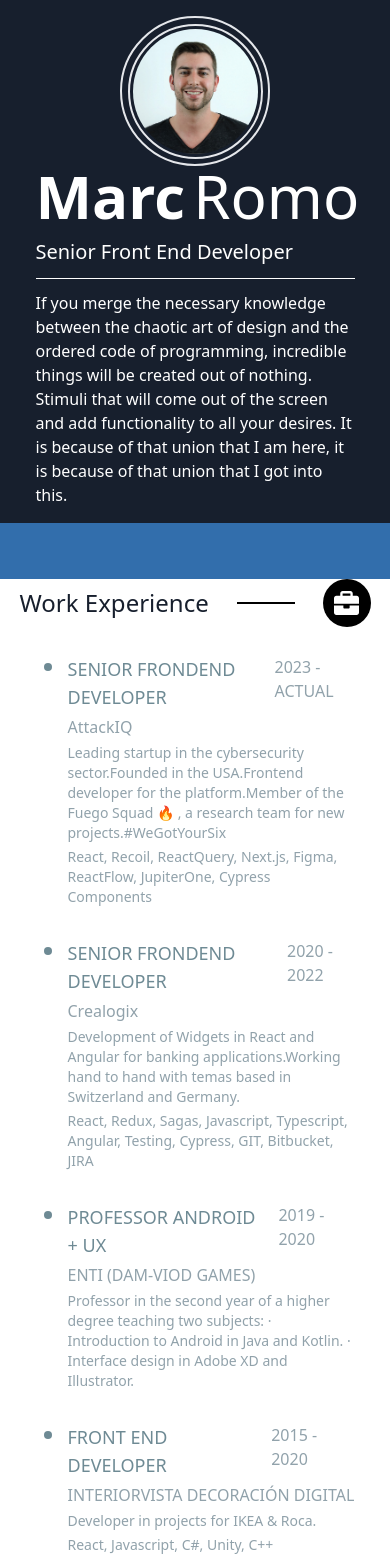
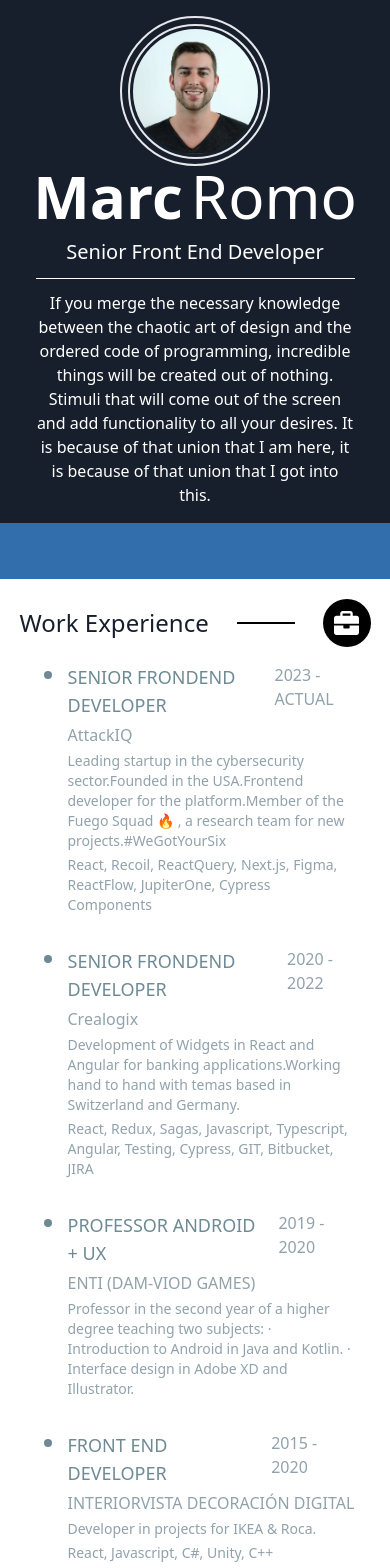
Before and after one commit to marcromotarre/complete-intro-to-react-v8, a React (Vite) app: page / in a window 390 px wide. Shown: the top 1568 px of the page. Built offline with nearby package versions, Linux system fonts and the light colour scheme.

Commit message:
media queries

```diff
--- a/src/App.tsx
+++ b/src/App.tsx
@@ -19,16 +19,16 @@ const App = () => {
         <div className="bg-secondary" />
 
         <div></div>
-        <div className="flex justify-center">
+        <div className="flex justify-center pt-5">
           <div className="grid gap-x-16 sm:grid-cols-1 lg:grid-cols-2">
-            <div className="grid grid-cols-1 gap-y-3">
+            <div className="flex flex-col  justify-around">
               {sectionsColumn1.map(
                 (section: SectionInterface, index: number) => (
                   <Section key={index} {...section}></Section>
                 )
               )}
             </div>
-            <div className="grid grid-cols-1 gap-y-3">
+            <div className="flex flex-col justify-around">
               {sectionsColumn2.map(
                 (section: SectionInterface, index: number) => (
                   <Section key={index} {...section}></Section>
@@ -43,5 +43,7 @@ const App = () => {
 };
 
 const container = document.getElementById("root");
-const root = createRoot(container);
-root.render(<App />);
+if (container) {
+  const root = createRoot(container);
+  root.render(<App />);
+}
--- a/tailwind.config.js
+++ b/tailwind.config.js
@@ -3,6 +3,12 @@ module.exports = {
   content: ["./src/**/*.{js,ts,jsx,tsx,html}"],
   theme: {
     extend: {
+      screens: {
+        sm: "0px",
+        md: "767px",
+        lg: "1100px",
+        xl: "1400px",
+      },
       colors: {
         main: "#171F2D",
         secondary: "#326EAC",
```
